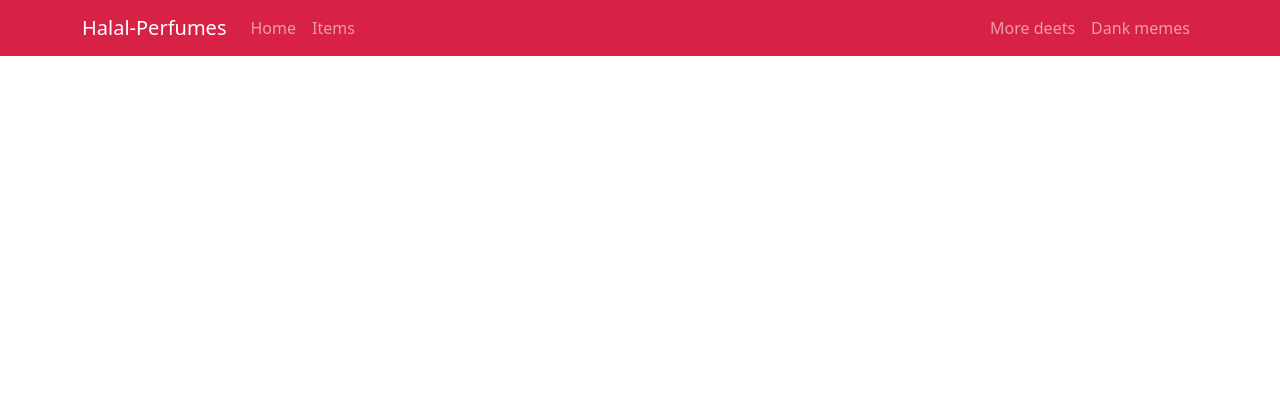
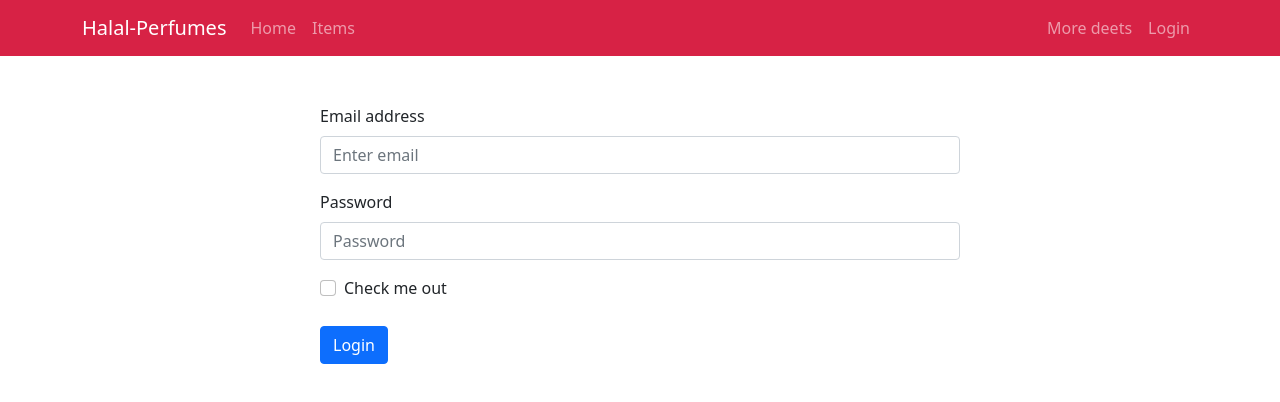
Before and after one commit to mdshahedhossen/halal-perfumes, a React (Create React App) app: page /login in a window 1280 px wide. Shown: the top 402 px of the page. Built offline with nearby package versions, Linux system fonts and the light colour scheme.

Commit message:
login form

```diff
--- a/package.json
+++ b/package.json
@@ -3,6 +3,9 @@
   "version": "0.1.0",
   "private": true,
   "dependencies": {
+    "@fortawesome/fontawesome-svg-core": "^6.1.1",
+    "@fortawesome/free-solid-svg-icons": "^6.1.1",
+    "@fortawesome/react-fontawesome": "^0.1.18",
     "@testing-library/jest-dom": "^5.16.4",
     "@testing-library/react": "^13.2.0",
     "@testing-library/user-event": "^13.5.0",
--- a/src/App.js
+++ b/src/App.js
@@ -1,8 +1,8 @@
-import logo from './logo.svg';
-import './App.css';
+// import './App.css';
 import Header from './Shared/Header/Header';
 import { Route, Routes } from 'react-router-dom';
 import Home from './Pages/Home/Home/Home';
+import Login from './Pages/Login/Login/Login';
 
 function App() {
   return (
@@ -11,6 +11,7 @@ function App() {
       <Routes>
         <Route path='/' element={<Home></Home>}></Route>
         <Route path='/home' element={<Home></Home>}></Route>
+        <Route path='/login' element={<Login></Login>}></Route>
       </Routes>
     </div>
   );
--- /dev/null
+++ b/src/Pages/Home/Counter/Counter.js
@@ -0,0 +1,52 @@
+import { faCheck, faCoffee, faSmile, faUser} from "@fortawesome/free-solid-svg-icons";
+import { FontAwesomeIcon } from "@fortawesome/react-fontawesome";
+import React from "react";
+import "./Counter.css";
+
+const Counter = () => {
+  return (
+    <div className="row">
+        <div className="column">
+          <div className="card">
+            <p>
+              <FontAwesomeIcon icon={faUser} ></FontAwesomeIcon>
+            </p>
+            <h3>11+</h3>
+            <p>Partners</p>
+          </div>
+        </div>
+
+        <div className="column">
+          <div className="card">
+            <p>
+              <FontAwesomeIcon icon={faCheck}></FontAwesomeIcon>
+            </p>
+            <h3>55+</h3>
+            <p>Projects</p>
+          </div>
+        </div>
+
+        <div className="column">
+          <div className="card">
+            <p>
+              <FontAwesomeIcon icon={faSmile}></FontAwesomeIcon>
+            </p>
+            <h3>100+</h3>
+            <p>Happy Clients</p>
+          </div>
+        </div>
+
+        <div className="column">
+          <div className="card">
+            <p>
+              <FontAwesomeIcon icon={faCoffee}></FontAwesomeIcon>
+            </p>
+            <h3>100+</h3>
+            <p>Meetings</p>
+          </div>
+        </div>
+      </div>
+  );
+};
+
+export default Counter;
--- a/src/Pages/Home/Home/Home.js
+++ b/src/Pages/Home/Home/Home.js
@@ -1,5 +1,6 @@
 import React from 'react';
 import Banner from '../Banner/Banner';
+import Counter from '../Counter/Counter';
 import Items from '../Items/Items';
 
 const Home = () => {
@@ -7,6 +8,7 @@ const Home = () => {
         <div id='home'>
             <Banner></Banner>
             <Items></Items>
+            {/* <Counter></Counter> */}
         </div>
     );
 };
--- /dev/null
+++ b/src/Pages/Login/Login/Login.js
@@ -0,0 +1,29 @@
+import React from "react";
+import { Button, Form } from "react-bootstrap";
+
+const Login = () => {
+  return (
+    <div>
+      <Form className="w-50 mx-auto mt-5">
+        <Form.Group className="mb-3" controlId="formBasicEmail">
+          <Form.Label>Email address</Form.Label>
+          <Form.Control type="email" placeholder="Enter email" />
+        </Form.Group>
+
+        <Form.Group className="mb-3" controlId="formBasicPassword">
+          <Form.Label>Password</Form.Label>
+          <Form.Control type="password" placeholder="Password" />
+        </Form.Group>
+
+        <Form.Group className="mb-3" controlId="formBasicCheckbox">
+          <Form.Check type="checkbox" label="Check me out" />
+        </Form.Group>
+        <Button variant="primary" type="submit">
+          Login
+        </Button>
+      </Form>
+    </div>
+  );
+};
+
+export default Login;
--- a/src/Shared/Header/Header.js
+++ b/src/Shared/Header/Header.js
@@ -16,8 +16,8 @@ const Header = () => {
             </Nav>
             <Nav>
               <Nav.Link href="#deets">More deets</Nav.Link>
-              <Nav.Link eventKey={2} href="#memes">
-                Dank memes
+              <Nav.Link as={Link} to={'/login'}>
+               Login
               </Nav.Link>
             </Nav>
           </Navbar.Collapse>
```
Also changed, not shown: src/Pages/Home/Counter/Counter.css (added), src/Pages/Login/Login/Login.css (added), src/Pages/Login/Register/Register.css (added), src/Pages/Login/Register/Register.js (added), 1 other file (tests, documents, lock files or other folders).
